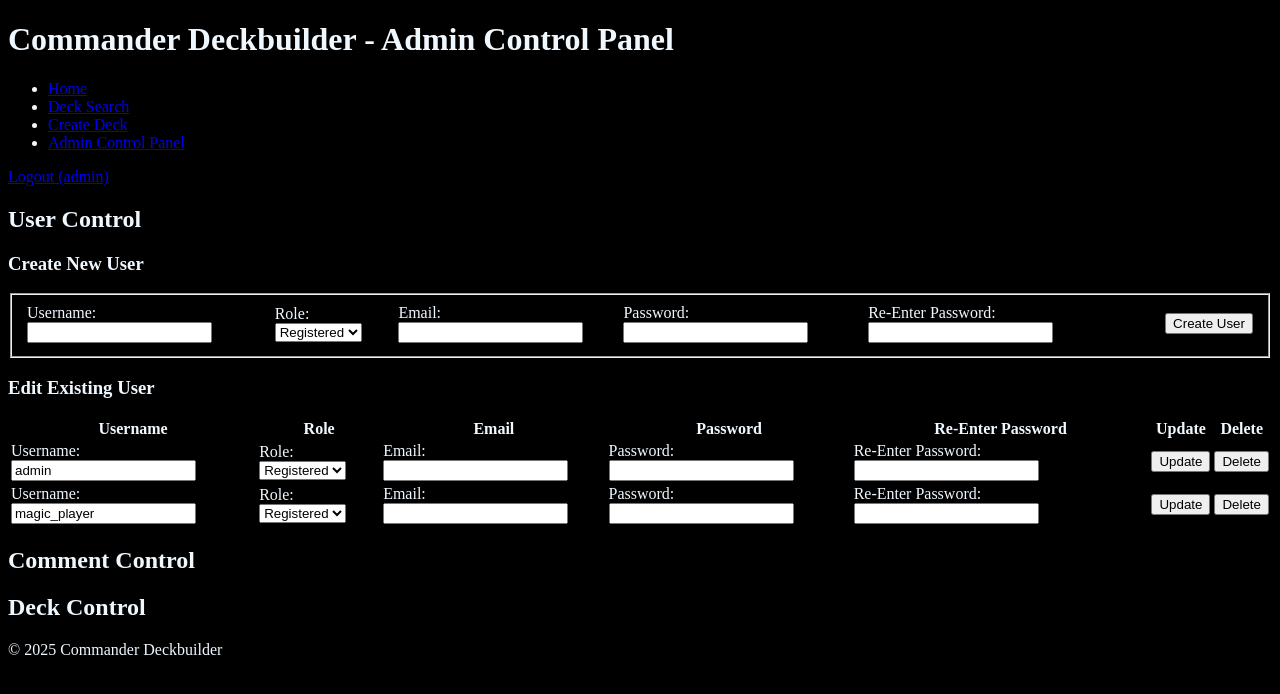
After one commit to Ian-Protocol/Deckbuilder, a PHP site: page /admin.php in a window 1280 px wide. The commit adds this page. Shown: the top 694 px of the page. Run offline with PHP 8.4, Linux system fonts and the light colour scheme; a user stored in the database is signed in; data comes from the database, SQL or seed files in the repository; tables that the repository leaves empty hold one stand-in row (values such as "Sample post").

Commit message:
Begin admin control panel

```diff
--- /dev/null
+++ b/admin.php
@@ -0,0 +1,168 @@
+<?php
+session_start();
+
+$admin = isset($_SESSION['role']) && $_SESSION['role'] == 'admin';
+
+if (!$admin) {
+    header("Location: index.php");
+    exit;
+}
+// Connects to the database.
+require './includes/connect.php';
+
+$page_title = "Admin Control Panel";
+$error_message = [];
+$success_message = [];
+
+$query = "SELECT * FROM decks";
+$statement = $db -> prepare($query);
+$statement -> execute();
+$decks = $statement -> fetchAll();
+
+$query = "SELECT * FROM comments";
+$statement = $db -> prepare($query);
+$statement -> execute();
+$comments = $statement -> fetchAll();
+
+$query = "SELECT * FROM users";
+$statement = $db -> prepare($query);
+$statement -> execute();
+$users = $statement -> fetchAll();
+
+if (isset($_POST['create-user'])) {
+    // Sanitize user input to escape HTML entities and filter out dangerous characters.
+    $username = trim(filter_input(INPUT_POST, 'username', FILTER_SANITIZE_FULL_SPECIAL_CHARS));
+    $email = trim(filter_input(INPUT_POST, 'email', FILTER_SANITIZE_EMAIL));
+    $password = $_POST['password'];
+    $password_reenter = $_POST['password-reenter'];
+
+    // Validations:
+    // No more than 1 underscore, hyphen, or space in a row.
+    // No underscore, space, or hyphen at start or end.
+    // Alphanumeric chars.
+    $username_pattern = "/^[a-zA-Z0-9]+([a-zA-Z0-9](_|-| )[a-zA-Z0-9])*[a-zA-Z0-9]+$/";
+
+    // 8 chars length, must contain at least 1 uppercase, 1 lowercase, 1 digit, 1 character.
+    $password_pattern = "/^(?=.*[a-z])(?=.*[A-Z])(?=.*\d)(?=.*[@$!%*#?&])[A-Za-z\d@$!%*#?&]{8,}$/";
+
+    if (!preg_match($username_pattern, $username)) {
+        $error_message[] = "Username must not contain any special characters except for a single hyphen, underscore, or space.";
+    }
+
+    $username_query = "SELECT user_id FROM users WHERE username = :username";
+    $statement = $db -> prepare($username_query);
+    $statement -> bindValue('username', $username);
+    $statement -> execute();
+
+    if ($statement -> fetch()) {
+        $error_message[] = "Username is already taken.";
+    }
+
+    $verified_email = filter_var($email, FILTER_VALIDATE_EMAIL);
+    if (!$verified_email) {
+        $error_message[] = "Email address is invalid.";
+    }
+
+    if (!preg_match($password_pattern, $password)) {
+        $error_message[] = "Password must be at least 8 characters long and contain at least 1 lowercase letter, 1 uppercase letter, 1 digit, and 1 special character.";
+    }
+
+    if (strcmp($password, $password_reenter) != 0) {
+        $error_message[] = "Passwords do not match. Try again.";
+    }
+
+    $role = filter_input(INPUT_POST, 'role', FILTER_SANITIZE_FULL_SPECIAL_CHARS);
+
+    if (empty($error_message)) {
+        $password_hash = password_hash($password, PASSWORD_DEFAULT);
+        $query = "INSERT INTO users (username, password, email, role)
+        VALUES (:username, :password, :email, :role)";
+        $statement = $db -> prepare($query);
+        $statement -> bindValue('username', $username);
+        $statement -> bindValue('password', $password_hash);
+        $statement -> bindValue('email', $email);
+        $statement -> bindValue('role', $role);
+
+        if ($statement -> execute()) {
+            $success_message[] = "User created";
+        } else {
+            $error_message[] = "Error creating user";
+        }
+    }
+}
+?>
+
+<!DOCTYPE html>
+<html lang="en">
+    <?php include './includes/head.php'; ?>
+    <body>
+        <h1>Commander Deckbuilder - Admin Control Panel</h1>
+        <?php include './includes/navbar.php'; ?>
+        <?php if (!empty($error_message)): ?>
+            <div id="message">
+                <?php foreach ($error_message as $message): ?>
+                    <p><?= $message ?></p>
+                <?php endforeach ?>
+            </div>
+        <?php endif ?>
+        <?php if (!empty($success_message)): ?>
+            <div id="message">
+                <?php foreach ($success_message as $message): ?>
+                    <p><?= $message ?></p>
+                <?php endforeach ?>
+            </div>
+        <?php endif ?>
+        <h2>User Control</h2>
+        <h3>Create New User</h3>
+        <form action="admin.php" method="post">
+            <fieldset>
+                <table>
+                    <tr>
+                        <td><label for="username">Username:</label><input type="text" id="username" name="username" required /></td>
+                        <td><label for="role">Role:</label>
+                        <select name="role" id="role">
+                            <option value="registered">Registered</option>
+                            <option value="admin">Admin</option>
+                        </select></td>
+                        <td><label for="email">Email:</label><input type="email" id="email" name="email" required /></td>
+                        <td><label for="password">Password:</label><input type="password" id="password" name="password" required /></td>
+                        <td><label for="password-reenter">Re-Enter Password:</label><input type="password" id="password-reenter" name="password-reenter" required /></td>
+                        <td><input type="submit" name="create-user" value="Create User"></td>
+                    </tr>
+                </table>
+            </fieldset>
+        </form>
+        <h3>Edit Existing User</h3>
+        <form action="admin.php" method="post">
+            <table>
+                <tr>
+                    <th>Username</th>
+                    <th>Role</th>
+                    <th>Email</th>
+                    <th>Password</th>
+                    <th>Re-Enter Password</th>
+                    <th>Update</th>
+                    <th>Delete</th>
+                </tr>
+                <?php foreach ($users as $user): ?>
+                    <tr>
+                        <td><label for="username">Username:</label><input type="text" id="username" name="username" value="<?= $user['username'] ?>" /></td>
+                        <td><label for="role">Role:</label>
+                        <select name="role" id="role">
+                            <option value="registered">Registered</option>
+                            <option value="admin">Admin</option>
+                        </select></td>
+                        <td><label for="email">Email:</label><input type="email" id="email" name="email" /></td>
+                        <td><label for="password">Password:</label><input type="password" id="password" name="password" /></td>
+                        <td><label for="password-reenter">Re-Enter Password:</label><input type="password" id="password-reenter" name="password-reenter" /></td>
+                        <td><input type="submit" name="update-user" value="Update"></td>
+                        <td><input type="submit" name="delete-user" value="Delete"></td>
+                    </tr>
+                <?php endforeach ?>
+            </table>
+        </form>
+        <h2>Comment Control</h2>
+        <h2>Deck Control</h2>
+    </body>
+    <?php include './includes/footer.php'; ?>
+</html>
--- a/includes/navbar.php
+++ b/includes/navbar.php
@@ -1,4 +1,5 @@
 <?php
+$admin = isset($_SESSION['role']) && $_SESSION['role'] == 'admin';
 
 ?>
 
@@ -7,6 +8,9 @@
     <li><a href="index.php">Home</a></li>
     <li><a href="search_decks.php">Deck Search</a></li>
     <li><a href="create_deck.php">Create Deck</a></li>
+    <?php if ($admin): ?>
+      <li><a href="admin.php">Admin Control Panel</a></li>
+    <?php endif ?>
   </ul>
   <?php if (isset($_SESSION['user_id'])): ?>
         <a href="logout.php">Logout (<?= $_SESSION['username'] ?>)</a>
```
